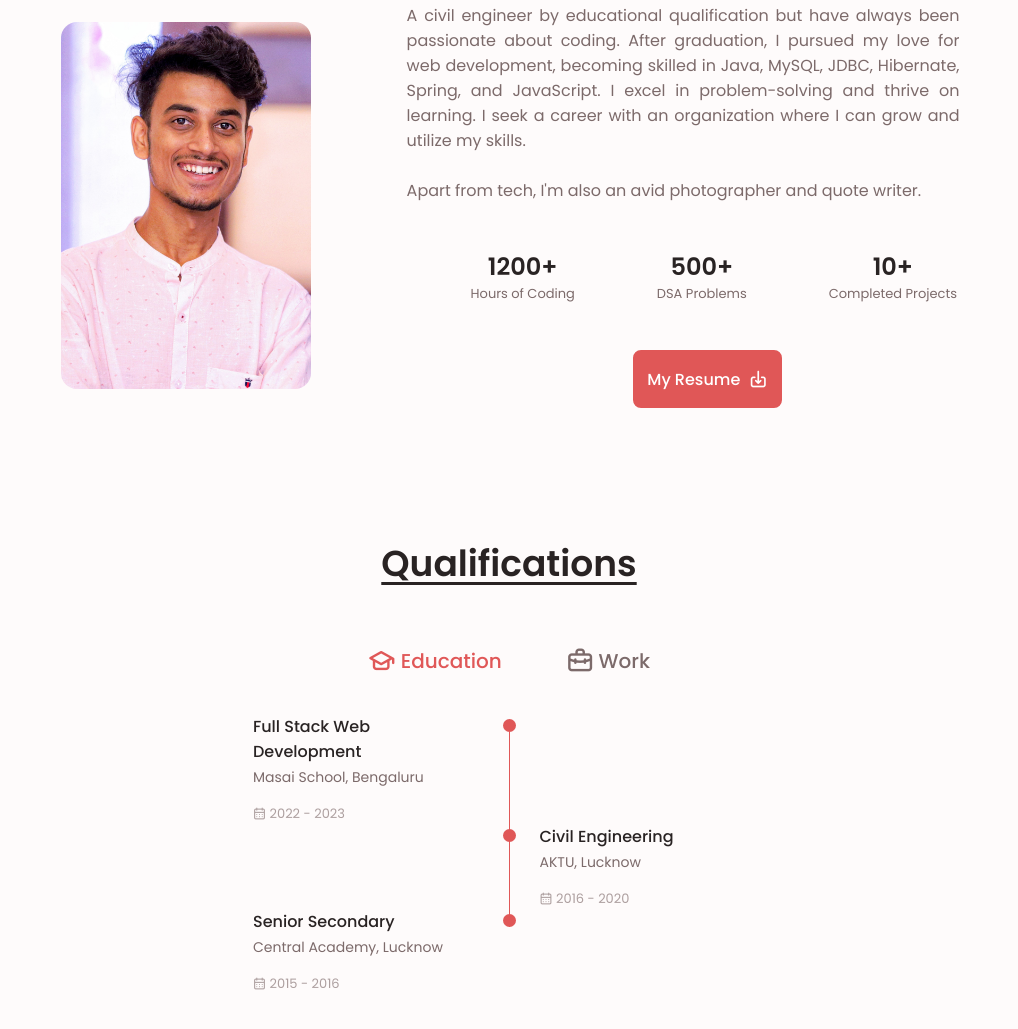
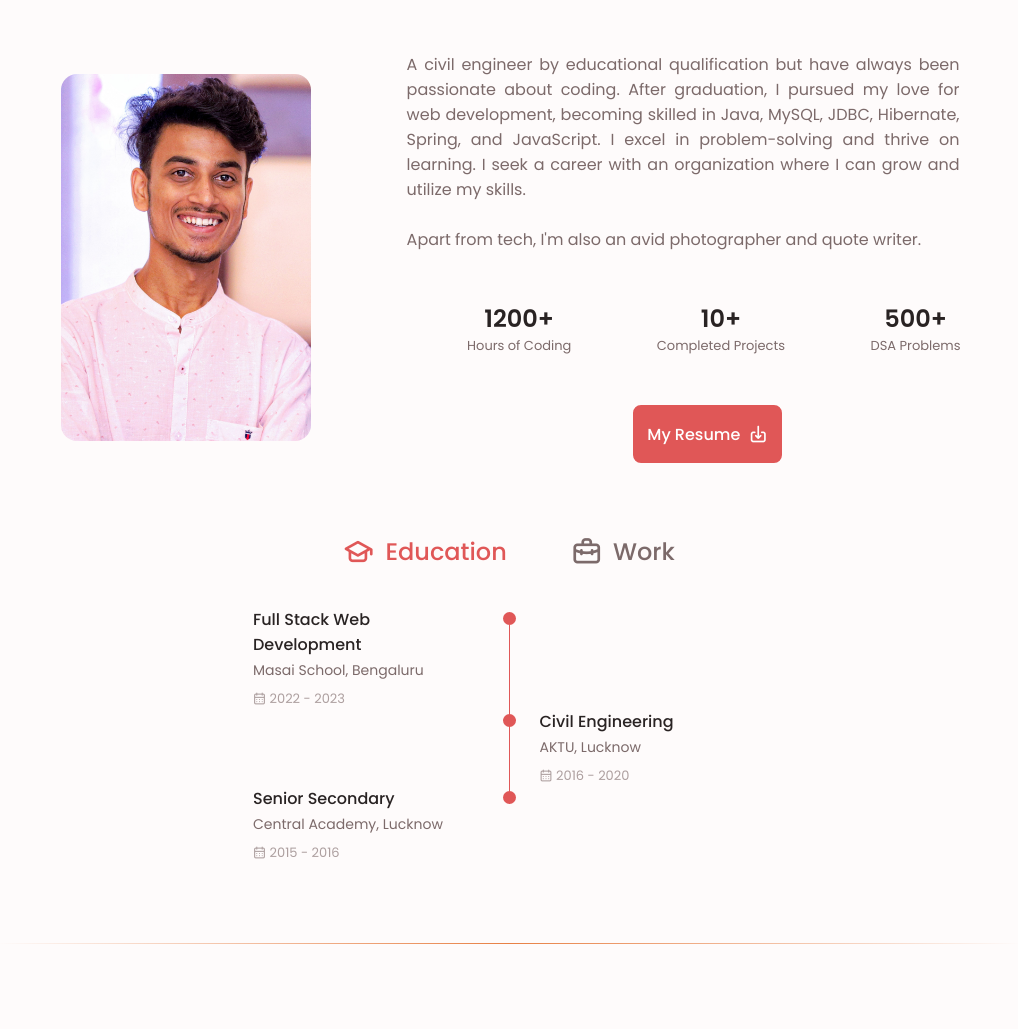
Before and after one commit to AmanChaudhary214/AmanChaudhary214.github.io, a plain HTML site: page index.html in a window 1280 px wide. Shown: the part 1060-2089 px from the top of the page, without its empty margins (131-1149 px from the left). Drawn offline with nearby package versions, Linux system fonts and the light colour scheme; a script that the page names is missing.

Commit message:
section breakpoints and modifications

```diff
--- a/css/calendar.css
+++ b/css/calendar.css
@@ -38,7 +38,7 @@ rect.ContributionCalendar-day[data-level='4'] {
     width: 80%;
     margin: 0 auto;
     padding: 1.5rem;
-    box-shadow: rgba(100, 100, 111, 0.2) 0px 5px 25px 0px;
+    box-shadow: rgba(100, 100, 111, 0.15) 0px 5px 25px 0px;
     transition: 0.5s;
 }
 
--- a/css/style.css
+++ b/css/style.css
@@ -141,7 +141,7 @@ img {
 
 /* =========== Reusable Css Classes ========== */
 .section {
-    padding: 2rem 0 4rem;
+    padding: 2rem 0 2rem;
 }
 
 .section_title {
@@ -175,6 +175,14 @@ img {
 .section_subtitle {
     text-align: center;
     padding: 0 2rem 0;
+}
+
+.hr_break_line {
+    width: 80%;
+    border: 0;
+    height: 1px;
+    background-image: linear-gradient(to right, rgba(0, 0, 0, 0), rgba(224, 87, 7, 0.75), rgba(0, 0, 0, 0));
+    margin: 2rem auto 2rem;
 }
 
 /* ===== Buttons ===== */
@@ -480,14 +488,14 @@ img {
 }
 
 .about_info>div {
-    padding: var(--mb-0-25) var(--mb-1) var(--mb-0-25);
-    border: 2px solid transparent;
+    padding: var(--mb-0-5) var(--mb-1-5) var(--mb-0-5);
+    border: 1px solid transparent;
     border-radius: 0.75rem;
     transition: 0.5s;
 }
 
 .about_info>div:hover {
-    border: 2px solid var(--first-color);
+    border: 1px solid var(--first-color);
     cursor: pointer;
 }
 
@@ -516,11 +524,12 @@ img {
 .qualification_tabs {
     display: flex;
     justify-content: space-evenly;
+    margin-top: 4rem;
     margin-bottom: var(--mb-2);
 }
 
 .qualification_button {
-    font-size: var(--h3-font-size);
+    font-size: var(--h2-font-size);
     font-weight: var(--font-medium);
     cursor: pointer;
 }
@@ -530,7 +539,7 @@ img {
 }
 
 .qualification_icon {
-    font-size: 1.8rem;
+    font-size: 2rem;
     margin-right: var(--mb-0-25);
 }
 
@@ -548,7 +557,7 @@ img {
 .qualification_subtitle {
     display: inline-block;
     font-size: var(--small-font-size);
-    margin-bottom: var(--mb-1);
+    margin-bottom: var(--mb-0-5);
 }
 
 .qualification_calender {
@@ -578,6 +587,7 @@ img {
 
 .qualification_active[data-content] {
     display: block;
+
 }
 
 .qualification_button.qualification_active {
@@ -586,9 +596,9 @@ img {
 
 /* ====== SKILLS ====== */
 .skills_container {
-    padding: 30px 25px 0;
+    padding: 25px 20px 0;
     border-radius: 10px;
-    box-shadow: rgba(100, 100, 111, 0.2) 0px 5px 25px 0px;
+    box-shadow: rgba(100, 100, 111, 0.1) 0px 5px 25px 0px;
 }
 
 .skills_content {
@@ -1056,6 +1066,10 @@ img {
         grid-template-columns: repeat(2, 1fr);
     }
 
+    .skills_container {
+        padding: 40px 30px 0;
+    }
+
     .qualification_sections {
         display: grid;
         grid-template-columns: 0.6fr;
@@ -1098,7 +1112,7 @@ img {
     }
 
     .section {
-        padding: 6rem 0 2rem;
+        padding: 5rem 0 3rem;
     }
 
     .header {
@@ -1168,10 +1182,6 @@ img {
     .about_description {
         text-align: initial;
         width: 350px;
-    }
-
-    .qualification_title_main {
-        margin-top: var(--mb-3);
     }
 
     .qualification_tabs {
--- a/index.html
+++ b/index.html
@@ -75,8 +75,10 @@
         </nav>
     </header>
 
+
     <!-- ========== MAIN ========== -->
     <main class="main">
+
 
         <!-- ========== Home ========== -->
         <section class="home section" id="home">
@@ -141,9 +143,14 @@
             </div>
         </section>
 
+
+        <hr class="hr_break_line">
+
+
         <!-- ========== About - Introduction ========== -->
         <section class="about section" id="about">
             <h2 class="section_title">About Me</h2>
+
             <div class="about_container container grid">
                 <img src="/images/profile-full.jpg" alt="" class="about_img home-img">
                 <div class="about_data">
@@ -159,12 +166,12 @@
                             <span class="about_info-name">Hours of Coding</span>
                         </div>
                         <div>
+                            <span class="about_info-title">10+</span>
+                            <span class="about_info-name">Completed Projects</span>
+                        </div>
+                        <div>
                             <span class="about_info-title">500+</span>
                             <span class="about_info-name">DSA Problems</span>
-                        </div>
-                        <div>
-                            <span class="about_info-title">10+</span>
-                            <span class="about_info-name">Completed Projects</span>
                         </div>
                     </div>
 
@@ -178,22 +185,15 @@
                     </div>
                 </div>
             </div>
-        </section>
 
-        <!-- ========== About - Qualification ========== -->
-        <section class="about section">
             <div class="qualification">
-                <h2 class="section_title">Qualifications</h2>
-
                 <div class="qualification_container container">
                     <div class="qualification_tabs">
-                        <div class="qualification_button button-flex qualification_active" data-target="#education">
-                            <i class="uil uil-graduation-cap qualification_icon"></i>
-                            Education
+                        <div class="qualification_button button-flex qualification_active" data-target='#education'>
+                            <i class="uil uil-graduation-cap qualification_icon"></i>&nbsp;Education
                         </div>
-                        <div class="qualification_button button-flex" data-target="#work">
-                            <i class="uil uil-briefcase-alt qualification_icon"></i>
-                            Work
+                        <div class="qualification_button button-flex" data-target='#work'>
+                            <i class="uil uil-briefcase-alt qualification_icon"></i>&nbsp;Work
                         </div>
                     </div>
 
@@ -305,9 +305,13 @@
                         </div>
                     </div>
                 </div>
+            </div>
 
-            </div>
         </section>
+
+
+        <hr class="hr_break_line">
+
 
         <!-- ========== Skills ========== -->
         <section class="skills section" id="skills">
@@ -530,6 +534,10 @@
             </div>
         </section>
 
+
+        <hr class="hr_break_line">
+
+
         <!-- ========== Projects ========== -->
         <section class="portfolio section" id="projects">
             <h2 class="section_title">Projects</h2>
@@ -616,6 +624,10 @@
             </div>
         </section>
 
+
+        <hr class="hr_break_line">
+
+
         <!-- ========== Statistics ========== -->
         <section class="statistics section" id="statistics">
             <h2 class="section_title">Statistics</h2>
@@ -637,6 +649,10 @@
                 Loading the data just for you.
             </div>
         </section>
+
+
+        <hr class="hr_break_line">
+
 
         <!-- ========== Contact ========== -->
         <section class="contact section" id="contact">
@@ -714,6 +730,9 @@
             </div>
         </section>
 
+
+        <hr class="hr_break_line">
+
     </main>
 
     <!-- ========== FOOTER ========== -->
@@ -743,7 +762,7 @@
     </footer>
 
     <!-- ========== SCROLL TOP ========== -->
-    <a href="" class="scrollup" id="scroll-up">
+    <a href="#home" class="scrollup" id="scroll-up">
         <i class="uil uil-arrow-up scrollup_icon"></i>
     </a>
 
```
Also changed, not shown: script/script.js (+7 -7 lines).
